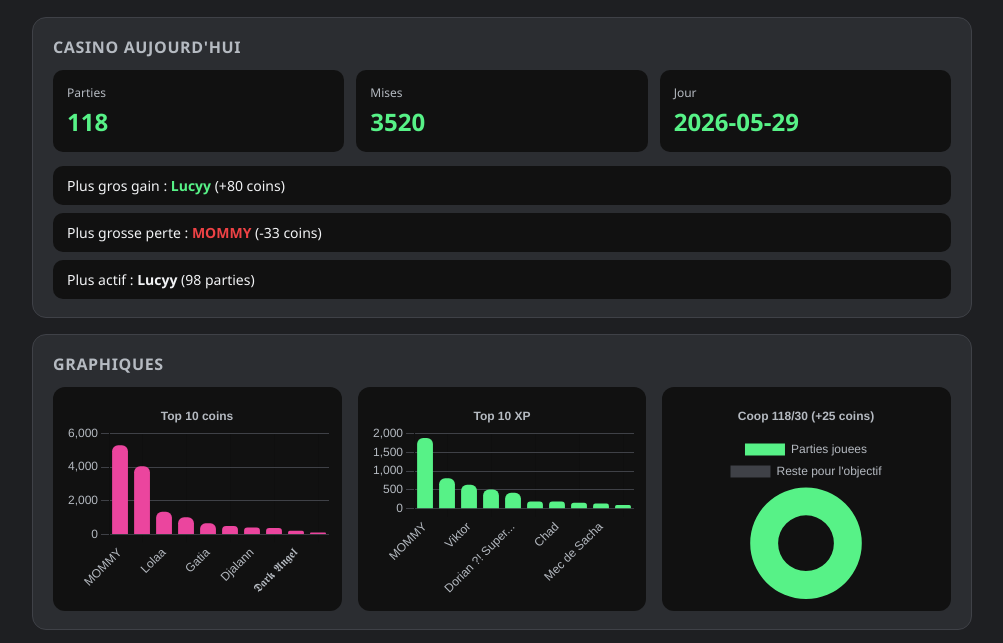
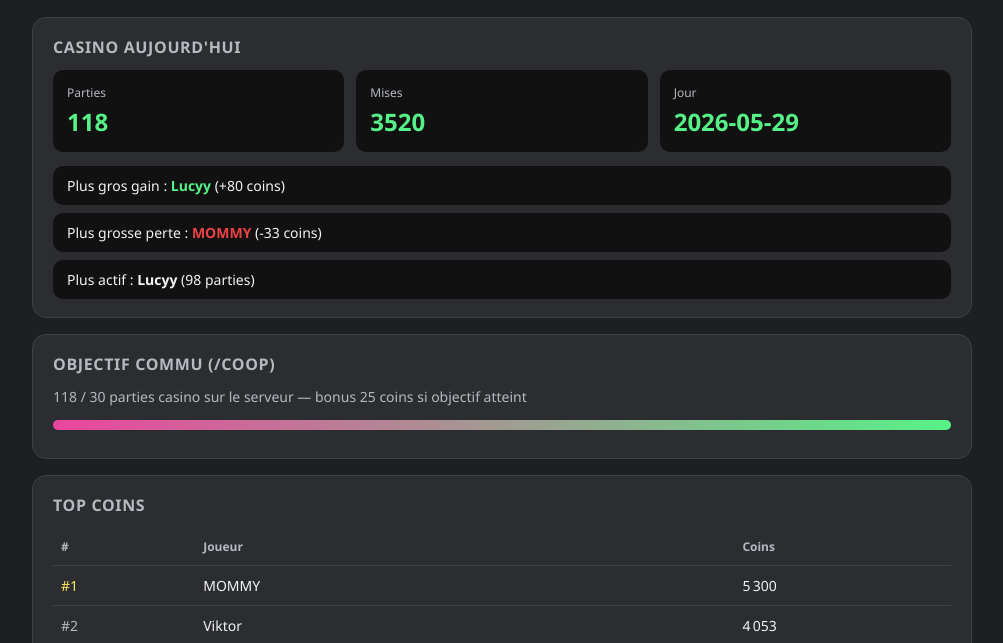
Before and after one commit to STAELH81/Aspirateur_Connecte, a plain HTML site: page index.html in a window 1280 px wide. Shown: the part 150-793 px from the top of the page, without its empty margins (138-1141 px from the left). Drawn offline with nearby package versions, Linux system fonts and the light colour scheme.

Commit message:
chore(site): update index.html

```diff
--- a/index.html
+++ b/index.html
@@ -4,7 +4,6 @@
   <meta charset="UTF-8" />
   <meta name="viewport" content="width=device-width, initial-scale=1" />
   <title>Aspirateur Connecte — Les Girlsss</title>
-  <script src="https://cdn.jsdelivr.net/npm/chart.js@4.4.1/dist/chart.umd.min.js"></script>
   <style>
     :root { --bg: #1e1f22; --card: #2b2d31; --text: #f2f3f5; --muted: #b5bac1; --accent: #eb459e; --green: #57f287; --red: #ed4245; }
     * { box-sizing: border-box; }
@@ -14,9 +13,6 @@
     .sub { color: var(--muted); font-size: 14px; margin-top: 6px; }
     h2 { font-size: 1rem; margin: 0 0 12px; text-transform: uppercase; letter-spacing: 0.04em; color: var(--muted); }
     .card { background: var(--card); border-radius: 14px; padding: 18px 20px; margin-bottom: 16px; border: 1px solid #3f4147; }
-    .chart-grid { display: grid; grid-template-columns: repeat(auto-fit, minmax(280px, 1fr)); gap: 16px; }
-    .chart-box { background: #111; border-radius: 12px; padding: 12px; min-height: 220px; }
-    .chart-box canvas { max-height: 200px; }
     table { width: 100%; border-collapse: collapse; font-size: 14px; }
     td, th { text-align: left; padding: 10px 8px; border-bottom: 1px solid #3f4147; }
     th { color: var(--muted); font-weight: 600; font-size: 12px; }
@@ -52,16 +48,7 @@
   </div>
 
   <div class="card">
-    <h2>Graphiques</h2>
-    <div class="chart-grid">
-      <div class="chart-box"><canvas id="coinsChart"></canvas></div>
-      <div class="chart-box"><canvas id="xpChart"></canvas></div>
-      <div class="chart-box"><canvas id="coopChart"></canvas></div>
-    </div>
-  </div>
-
-  <div class="card">
-    <h2>Objectif commu</h2>
+    <h2>Objectif commu (/coop)</h2>
     <p id="coopText" class="sub"></p>
     <div class="bar-wrap"><div class="bar" id="coopBar"></div></div>
   </div>
@@ -78,7 +65,6 @@
 
   <script>
     const REFRESH_MS = 5 * 60 * 1000;
-    const chartInstances = {};
 
     function medal(rank) {
       if (rank === 1) return '<span class="medal-1">#1</span>';
@@ -92,89 +78,6 @@
       return "<table><tr>" + cols.map((c) => `<th>${c.label}</th>`).join("") + "</tr>" +
         rows.map((r) => "<tr>" + cols.map((c) => `<td>${c.render(r)}</td>`).join("") + "</tr>").join("") +
         "</table>";
-    }
-
-    function upsertChart(id, config) {
-      const canvas = document.getElementById(id);
-      if (!canvas || typeof Chart === "undefined") return;
-      if (chartInstances[id]) {
-        chartInstances[id].destroy();
-      }
-      chartInstances[id] = new Chart(canvas, config);
-    }
-
-    function renderCharts(data) {
-      const coins = (data.leaderboard || []).slice(0, 10);
-      upsertChart("coinsChart", {
-        type: "bar",
-        data: {
-          labels: coins.map((r) => r.name || r.id.slice(0, 8)),
-          datasets: [{
-            label: "Coins",
-            data: coins.map((r) => r.balance),
-            backgroundColor: "#eb459e",
-            borderRadius: 6,
-          }],
-        },
-        options: {
-          responsive: true,
-          maintainAspectRatio: false,
-          plugins: { legend: { display: false }, title: { display: true, text: "Top 10 coins", color: "#b5bac1" } },
-          scales: {
-            x: { ticks: { color: "#b5bac1", maxRotation: 45, minRotation: 0 } },
-            y: { ticks: { color: "#b5bac1" }, grid: { color: "#3f4147" } },
-          },
-        },
-      });
-
-      const xp = (data.xpTop || []).slice(0, 10);
-      upsertChart("xpChart", {
-        type: "bar",
-        data: {
-          labels: xp.map((r) => r.name || r.id.slice(0, 8)),
-          datasets: [{
-            label: "XP total",
-            data: xp.map((r) => r.totalXp),
-            backgroundColor: "#57f287",
-            borderRadius: 6,
-          }],
-        },
-        options: {
-          responsive: true,
-          maintainAspectRatio: false,
-          plugins: { legend: { display: false }, title: { display: true, text: "Top 10 XP", color: "#b5bac1" } },
-          scales: {
-            x: { ticks: { color: "#b5bac1", maxRotation: 45, minRotation: 0 } },
-            y: { ticks: { color: "#b5bac1" }, grid: { color: "#3f4147" } },
-          },
-        },
-      });
-
-      const coop = data.coopGoal || { target: 30, progress: 0, reward: 25 };
-      const remaining = Math.max(0, coop.target - coop.progress);
-      upsertChart("coopChart", {
-        type: "doughnut",
-        data: {
-          labels: ["Parties jouees", "Reste pour l'objectif"],
-          datasets: [{
-            data: [coop.progress, remaining],
-            backgroundColor: ["#57f287", "#3f4147"],
-            borderWidth: 0,
-          }],
-        },
-        options: {
-          responsive: true,
-          maintainAspectRatio: false,
-          plugins: {
-            legend: { labels: { color: "#b5bac1" } },
-            title: {
-              display: true,
-              text: `Coop ${coop.progress}/${coop.target} (+${coop.reward} coins)`,
-              color: "#b5bac1",
-            },
-          },
-        },
-      });
     }
 
     function render(data) {
@@ -204,11 +107,8 @@
       const coop = data.coopGoal || { target: 30, progress: 0, reward: 25 };
       const pct = Math.min(100, Math.round((coop.progress / coop.target) * 100)) || 0;
       document.getElementById("coopBar").style.width = pct + "%";
-      const metLabel = coop.goalMet ? " — objectif atteint !" : "";
       document.getElementById("coopText").textContent =
-        `${coop.progress} / ${coop.target} parties casino sur le serveur — bonus ${coop.reward} coins si objectif atteint${metLabel}`;
-
-      renderCharts(data);
+        `${coop.progress} / ${coop.target} parties casino sur le serveur — bonus ${coop.reward} coins si objectif atteint`;
 
       document.getElementById("leaderboard").innerHTML = table(data.leaderboard, [
         { label: "#", render: (r) => medal(r.rank) },
```
